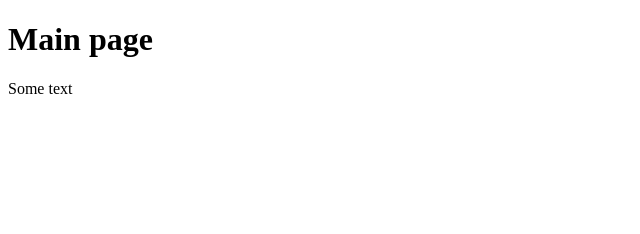
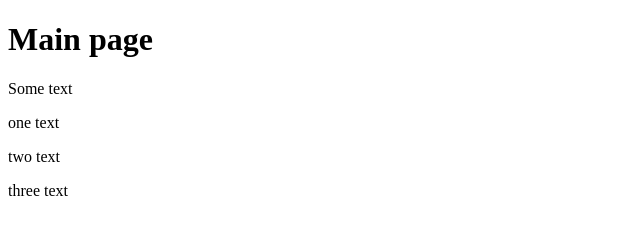
Before and after one commit to IlyaPust/RRPS01, a plain HTML site: page index.html in a window 1280 px wide. Shown: the whole page, without its empty margins (0-640 px from the left). Drawn offline with Linux system fonts and the light colour scheme.

Commit message:
add_text

```diff
--- a/index.html
+++ b/index.html
@@ -7,5 +7,8 @@
 <body>
    <h1>Main page</h1>
    <p>Some text</p>
+   <p>one text</p>
+   <p>two text</p>
+   <p>three text</p>
 </body>
 </html>
```
